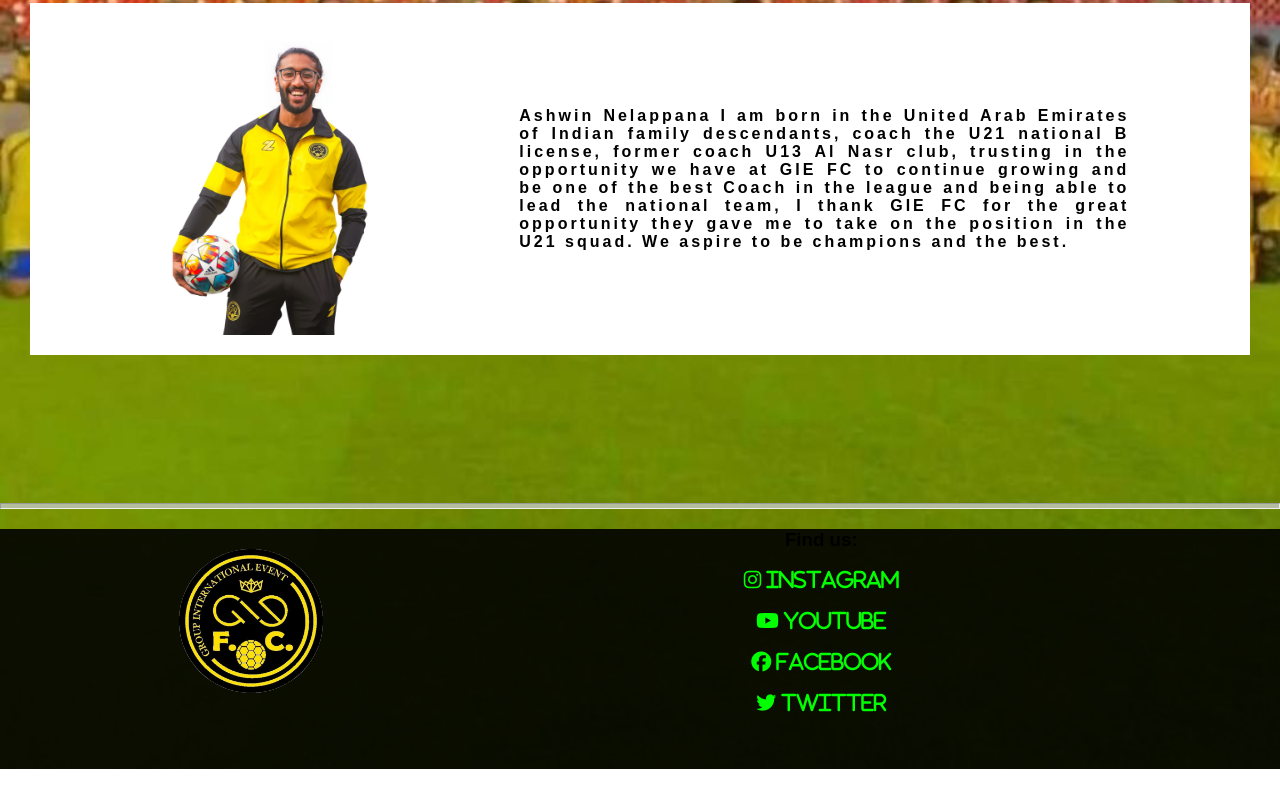
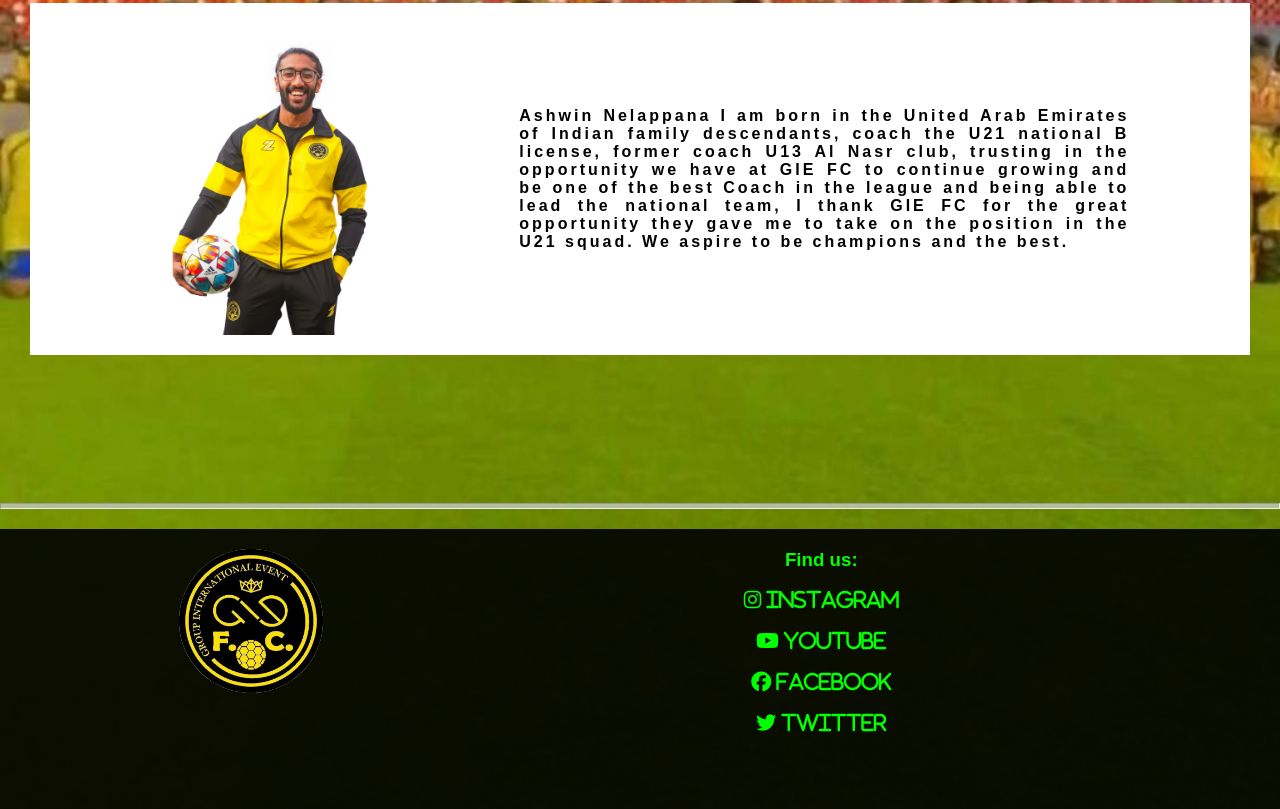
Before and after one commit to mbarreto1988/proyecto_gie_fc, a website: page views/index.html in a window 1280 px wide. Shown: the part 1701-2510 px from the top of the page. Before the commit the page ends 2470 px from the top, so only its background shows below. Drawn offline with nearby package versions, Linux system fonts and the light colour scheme; files that its build step writes are made by us from their sources; files whose address does not match are found by name.

Commit message:
make it better

```diff
--- a/public/css/style.css
+++ b/public/css/style.css
@@ -403,7 +403,8 @@ hr {
 .footer_columna1 {
     width: 50%;
     text-align: center;
-
+    color: rgb(2, 255, 2);
+    padding: 20px;;
 }
 
 .footer_columna1 li {
```
